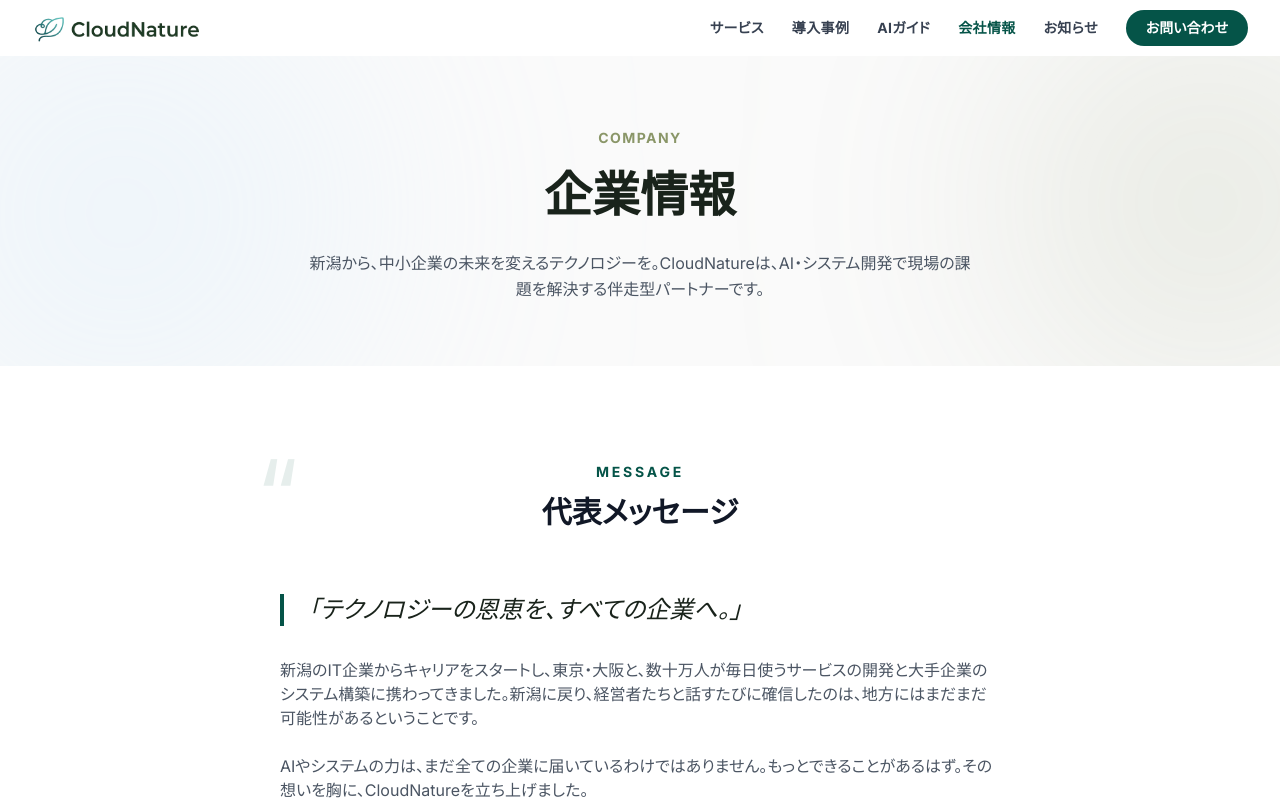
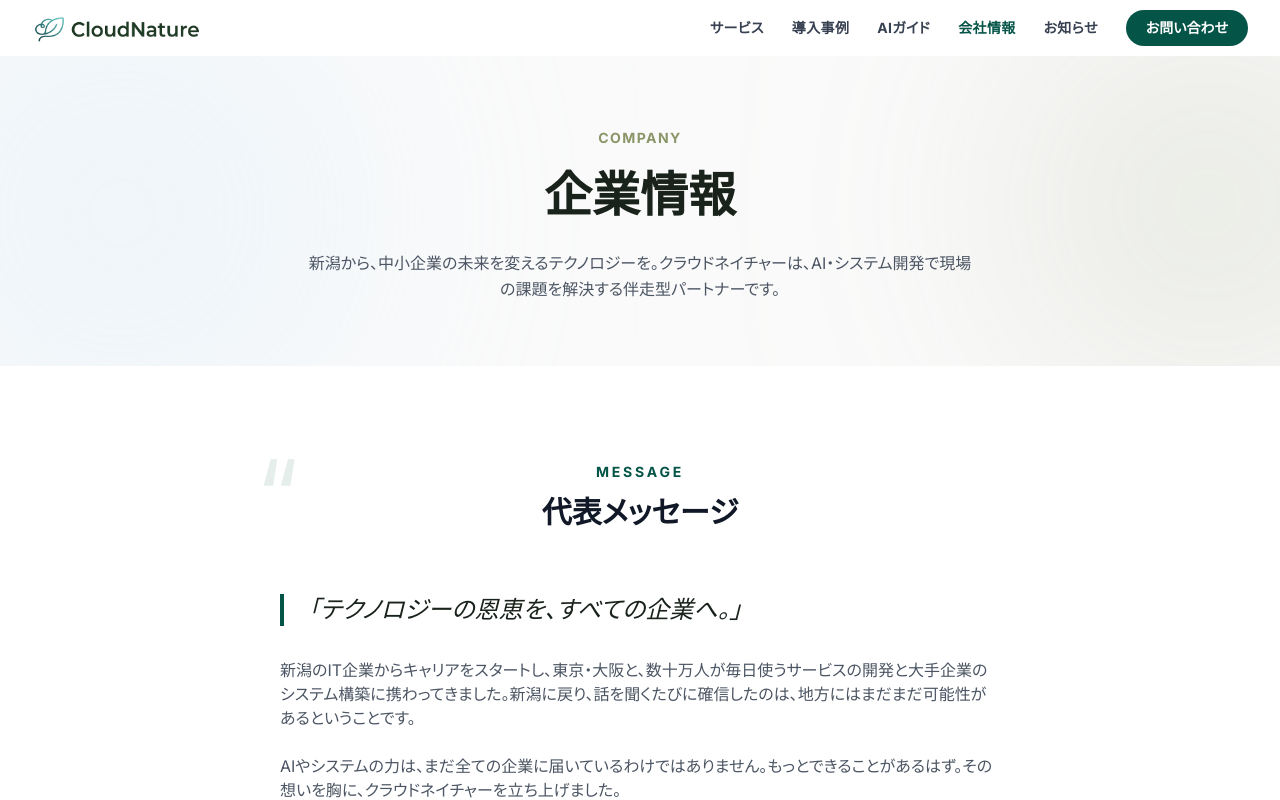
Before and after one commit to kohei0125/CloudNature, a Next.js app: page /company in a window 1280 px wide. Shown: the top 800 px of the page. Built offline with nearby package versions, Linux system fonts and the light colour scheme; no server answers.

Commit message:
企業テキスト修正

```diff
--- a/content/company.ts
+++ b/content/company.ts
@@ -4,7 +4,7 @@ export const COMPANY_HERO = {
   eyebrow: "COMPANY",
   title: "企業情報",
   description:
-    "新潟から、中小企業の未来を変えるテクノロジーを。CloudNatureは、AI・システム開発で現場の課題を解決する伴走型パートナーです。",
+    "新潟から、中小企業の未来を変えるテクノロジーを。クラウドネイチャーは、AI・システム開発で現場の課題を解決する伴走型パートナーです。",
 };
 
 export const COMPANY_OVERVIEW: CompanyInfo[] = [
@@ -29,8 +29,8 @@ export const REPRESENTATIVE_MESSAGE = {
   role: "代表取締役",
   paragraphs: [
     "「テクノロジーの恩恵を、すべての企業へ。」",
-    "新潟のIT企業からキャリアをスタートし、東京・大阪と、数十万人が毎日使うサービスの開発と大手企業のシステム構築に携わってきました。新潟に戻り、経営者たちと話すたびに確信したのは、地方にはまだまだ可能性があるということです。",
-    "AIやシステムの力は、まだ全ての企業に届いているわけではありません。もっとできることがあるはず。その想いを胸に、CloudNatureを立ち上げました。",
+    "新潟のIT企業からキャリアをスタートし、東京・大阪と、数十万人が毎日使うサービスの開発と大手企業のシステム構築に携わってきました。新潟に戻り、話を聞くたびに確信したのは、地方にはまだまだ可能性があるということです。",
+    "AIやシステムの力は、まだ全ての企業に届いているわけではありません。もっとできることがあるはず。その想いを胸に、クラウドネイチャーを立ち上げました。",
   ]
 };
 
```
